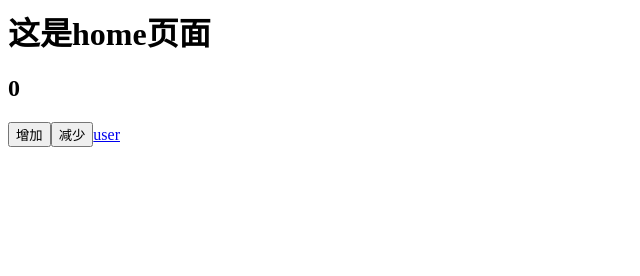
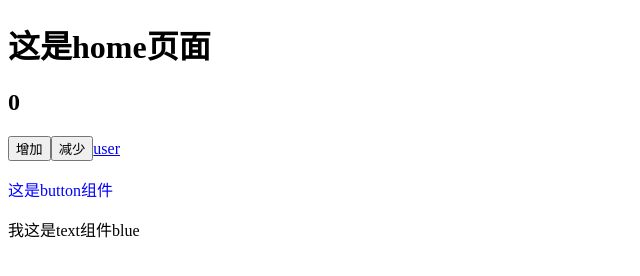
Before and after one commit to DBAAZzz/react-cli, a React app: page /home in a window 1280 px wide. Shown: the whole page, without its empty margins (0-640 px from the left). Built offline with nearby package versions, Linux system fonts and the light colour scheme.

Commit message:
查看了React中Context的用法

```diff
--- a/public/index.html
+++ b/public/index.html
@@ -1,13 +1,14 @@
+<!DOCTYPE html>
 <html lang="en">
-
 <head>
+    <meta charset="UTF-8">
+    <meta http-equiv="X-UA-Compatible" content="IE=edge">
+    <meta name="viewport" content="width=device-width, initial-scale=1.0">
     <title>
         <%= htmlWebpackPlugin.options.title %>
     </title>
 </head>
-
 <body>
     <div id="root"></div>
 </body>
-
 </html>
--- /dev/null
+++ b/src/component/Button.js
@@ -0,0 +1,24 @@
+import React, { useState, useEffect } from 'react'
+import themeContext from '../context/themeContext'
+import Text from '../component/Text'
+
+let ButtonComponent = (props) => {
+    useEffect(() => {
+        console.log('props', props)
+    }, [])
+    return (
+        <themeContext.Consumer>
+            {
+                (color) =>
+                    <div>
+                        <p style={{color: color}}>这是button组件</p>
+                        <Text></Text>
+                    </div>
+            }
+        </themeContext.Consumer>
+    )
+}
+
+
+
+export default ButtonComponent
--- /dev/null
+++ b/src/component/Text.js
@@ -0,0 +1,17 @@
+import React from 'react'
+import themeContext from '../context/themeContext';
+
+const Text = () => {
+    return (
+        <themeContext.Consumer>
+            {(color) =>
+                <div>
+                    <p>我这是text组件{color}</p>
+                </div>
+            }
+        </themeContext.Consumer>
+
+    )
+}
+
+export default Text;
--- /dev/null
+++ b/src/context/themeContext.js
@@ -0,0 +1,4 @@
+import React from 'react'
+const themeContext = React.createContext('red')
+
+export default themeContext
--- a/src/router/index.js
+++ b/src/router/index.js
@@ -7,6 +7,7 @@ import {
 } from 'react-router-dom';
 import Home from '../views/Home'
 import User from '../views/User'
+import OtherPage from '../views/Other'
 
 const routes = [
     {
@@ -16,6 +17,10 @@ const routes = [
     {
         path: "/user",
         component: User
+    },
+    {
+        path: "/other",
+        component: OtherPage
     }
 ];
 
--- a/src/views/Home/index.js
+++ b/src/views/Home/index.js
@@ -1,7 +1,8 @@
 import React from 'react'
 import { Link } from 'react-router-dom'
 import store from '../../store'
-
+import ButtonComponent from '../../component/Button'
+import themeContext from '../../context/themeContext'
 export default class Home extends React.Component {
     constructor(props) {
         super(props)
@@ -10,13 +11,18 @@ export default class Home extends React.Component {
     }
     render() {
         return (
+            <themeContext.Provider value="blue">
                 <div>
                     <h1>这是home页面</h1>
                     <h2>{this.state.count}</h2>
                     <button onClick={() => this.add()}>增加</button>
                     <button onClick={() => this.reduce()}>减少</button>
                     <Link to="/user">user</Link>
+                    <ButtonComponent name="按钮" />
+
                 </div>
+            </themeContext.Provider>
+
         )
     }
     componentDidMount() {
--- /dev/null
+++ b/src/views/Other/index.js
@@ -0,0 +1,16 @@
+import React, { Component } from 'react'
+import ButtonComponent from '../../component/Button'
+
+export default class OtherPage extends Component {
+    constructor(props) {
+        super(props)
+    }
+    render() {
+        return (
+            <div>
+                <h1>我这是Other页面</h1>
+                <ButtonComponent name="按钮" />
+            </div>
+        )
+    }
+}
```
Lines whose indentation alone changed are shown as unchanged.
